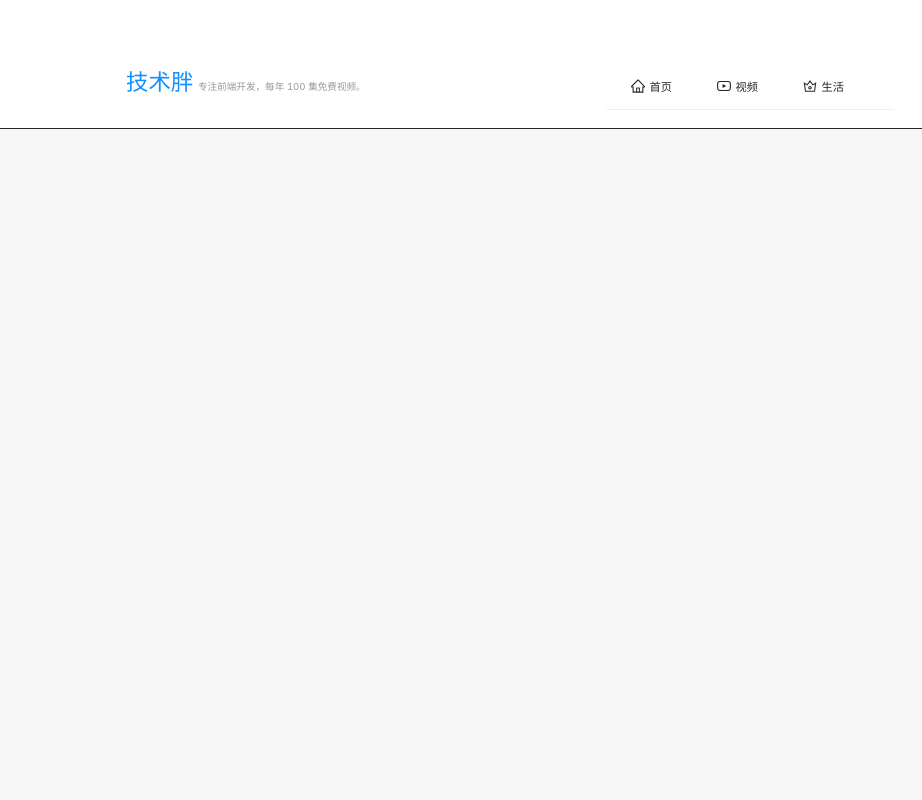
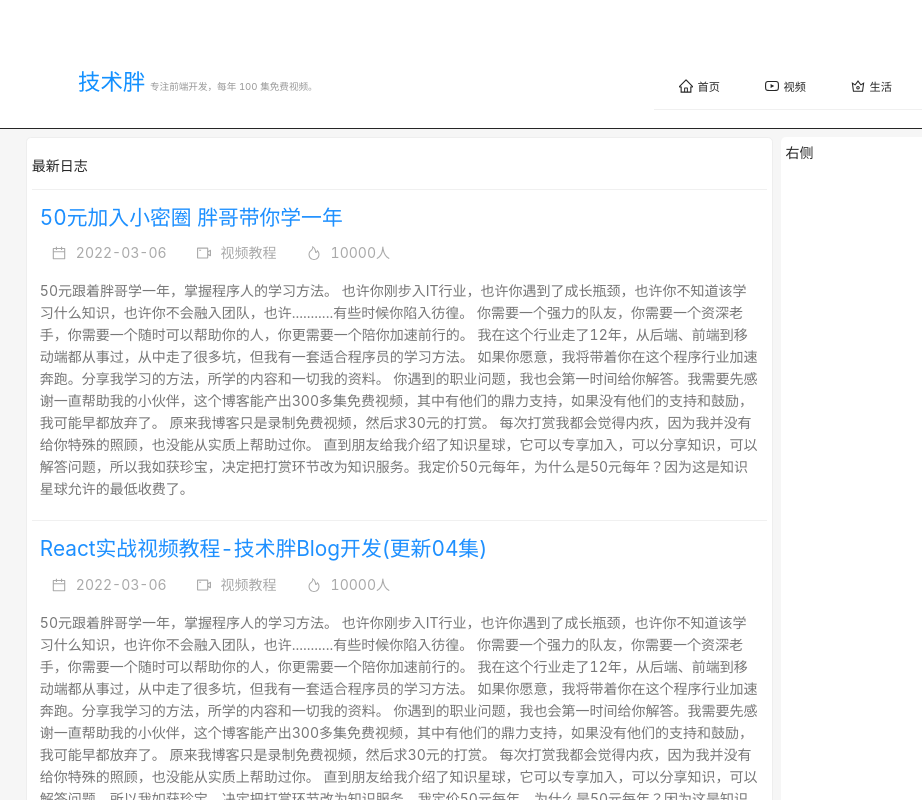
Before and after one commit to hewking/react-blog, a Next.js app: page / in a window 1280 px wide. Shown: the top 800 px of the page, without its empty margins (130-1052 px from the left). Built offline with nearby package versions, Linux system fonts and the light colour scheme.

Commit message:
feature: add 首页list 页面

```diff
--- a/components/Header.js
+++ b/components/Header.js
@@ -6,7 +6,7 @@ import { CrownOutlined , YoutubeOutlined, HomeOutlined} from '@ant-design/icons'
 const Header = () => {
   return <div className={styles.header}>
     <Row type="flex" justify='center'>
-      <Col xs={24} sm={24} md={10} lg={10} xl={10}>
+      <Col xs={24} sm={24} md={10} lg={15} xl={12}>
         <span className={styles.header_logo }>技术胖</span>
         <span className={styles.header_text}>专注前端开发，每年 100 集免费视频。</span>
       </Col>
--- a/pages/index.js
+++ b/pages/index.js
@@ -1,16 +1,50 @@
-import { Button } from 'antd'
+import { Col, Row, List } from 'antd'
 import Head from 'next/head'
 import Image from 'next/image'
 import styles from '../styles/Home.module.css'
+import listStyles from '../static/style/pages/index.module.css';
 import Header from '../components/Header'
+import { useState } from 'react';
+import {CalendarOutlined, VideoCameraOutlined, FireOutlined} from "@ant-design/icons";
 
 export default function Home() {
+
+  const [list, setList] = useState([
+    { title: '50元加入小密圈 胖哥带你学一年', context: '50元跟着胖哥学一年，掌握程序人的学习方法。 也许你刚步入IT行业，也许你遇到了成长瓶颈，也许你不知道该学习什么知识，也许你不会融入团队，也许...........有些时候你陷入彷徨。 你需要一个强力的队友，你需要一个资深老手，你需要一个随时可以帮助你的人，你更需要一个陪你加速前行的。 我在这个行业走了12年，从后端、前端到移动端都从事过，从中走了很多坑，但我有一套适合程序员的学习方法。 如果你愿意，我将带着你在这个程序行业加速奔跑。分享我学习的方法，所学的内容和一切我的资料。 你遇到的职业问题，我也会第一时间给你解答。我需要先感谢一直帮助我的小伙伴，这个博客能产出300多集免费视频，其中有他们的鼎力支持，如果没有他们的支持和鼓励，我可能早都放弃了。 原来我博客只是录制免费视频，然后求30元的打赏。 每次打赏我都会觉得内疚，因为我并没有给你特殊的照顾，也没能从实质上帮助过你。 直到朋友给我介绍了知识星球，它可以专享加入，可以分享知识，可以解答问题，所以我如获珍宝，决定把打赏环节改为知识服务。我定价50元每年，为什么是50元每年？因为这是知识星球允许的最低收费了。' },
+    { title: 'React实战视频教程-技术胖Blog开发(更新04集)', context: '50元跟着胖哥学一年，掌握程序人的学习方法。 也许你刚步入IT行业，也许你遇到了成长瓶颈，也许你不知道该学习什么知识，也许你不会融入团队，也许...........有些时候你陷入彷徨。 你需要一个强力的队友，你需要一个资深老手，你需要一个随时可以帮助你的人，你更需要一个陪你加速前行的。 我在这个行业走了12年，从后端、前端到移动端都从事过，从中走了很多坑，但我有一套适合程序员的学习方法。 如果你愿意，我将带着你在这个程序行业加速奔跑。分享我学习的方法，所学的内容和一切我的资料。 你遇到的职业问题，我也会第一时间给你解答。我需要先感谢一直帮助我的小伙伴，这个博客能产出300多集免费视频，其中有他们的鼎力支持，如果没有他们的支持和鼓励，我可能早都放弃了。 原来我博客只是录制免费视频，然后求30元的打赏。 每次打赏我都会觉得内疚，因为我并没有给你特殊的照顾，也没能从实质上帮助过你。 直到朋友给我介绍了知识星球，它可以专享加入，可以分享知识，可以解答问题，所以我如获珍宝，决定把打赏环节改为知识服务。我定价50元每年，为什么是50元每年？因为这是知识星球允许的最低收费了。' },
+    { title: 'React服务端渲染框架Next.js入门(共12集)', context: '50元跟着胖哥学一年，掌握程序人的学习方法。 也许你刚步入IT行业，也许你遇到了成长瓶颈，也许你不知道该学习什么知识，也许你不会融入团队，也许...........有些时候你陷入彷徨。 你需要一个强力的队友，你需要一个资深老手，你需要一个随时可以帮助你的人，你更需要一个陪你加速前行的。 我在这个行业走了12年，从后端、前端到移动端都从事过，从中走了很多坑，但我有一套适合程序员的学习方法。 如果你愿意，我将带着你在这个程序行业加速奔跑。分享我学习的方法，所学的内容和一切我的资料。 你遇到的职业问题，我也会第一时间给你解答。我需要先感谢一直帮助我的小伙伴，这个博客能产出300多集免费视频，其中有他们的鼎力支持，如果没有他们的支持和鼓励，我可能早都放弃了。 原来我博客只是录制免费视频，然后求30元的打赏。 每次打赏我都会觉得内疚，因为我并没有给你特殊的照顾，也没能从实质上帮助过你。 直到朋友给我介绍了知识星球，它可以专享加入，可以分享知识，可以解答问题，所以我如获珍宝，决定把打赏环节改为知识服务。我定价50元每年，为什么是50元每年？因为这是知识星球允许的最低收费了。' },
+    { title: 'React Hooks 免费视频教程(共11集)', context: '50元跟着胖哥学一年，掌握程序人的学习方法。 也许你刚步入IT行业，也许你遇到了成长瓶颈，也许你不知道该学习什么知识，也许你不会融入团队，也许...........有些时候你陷入彷徨。 你需要一个强力的队友，你需要一个资深老手，你需要一个随时可以帮助你的人，你更需要一个陪你加速前行的。 我在这个行业走了12年，从后端、前端到移动端都从事过，从中走了很多坑，但我有一套适合程序员的学习方法。 如果你愿意，我将带着你在这个程序行业加速奔跑。分享我学习的方法，所学的内容和一切我的资料。 你遇到的职业问题，我也会第一时间给你解答。我需要先感谢一直帮助我的小伙伴，这个博客能产出300多集免费视频，其中有他们的鼎力支持，如果没有他们的支持和鼓励，我可能早都放弃了。 原来我博客只是录制免费视频，然后求30元的打赏。 每次打赏我都会觉得内疚，因为我并没有给你特殊的照顾，也没能从实质上帮助过你。 直到朋友给我介绍了知识星球，它可以专享加入，可以分享知识，可以解答问题，所以我如获珍宝，决定把打赏环节改为知识服务。我定价50元每年，为什么是50元每年？因为这是知识星球允许的最低收费了。' },
+  ]);
+
   return (
     <div className={styles.container}>
       <Head>
         <title>Home</title>
       </Head>
-      <Header/>
+      <Header />
+      <Row type="flex" justify='center' className='comm-main'>
+        <Col className='comm-left' xs={24} sm={24} md={16} lg={18} xl={14}>
+          <List
+            header={<div cla>最新日志</div>}
+            itemLayout="vertical"
+            dataSource={list}
+            renderItem={item => {
+              return (<List.Item>
+                <div className={listStyles.list_title}>
+                  {item.title}
+                </div>
+                <div className={listStyles.list_icon}>
+                  <span><CalendarOutlined />2022-03-06</span>
+                  <span><VideoCameraOutlined />视频教程</span>
+                  <span><FireOutlined />10000人</span>
+                </div>
+                <div className={listStyles.list_context}>{item.context}</div>
+              </List.Item>);
+            }}
+          />
+        </Col>
+        <Col className='comm-right' xs={0} sm={0} md={7} lg={5} xl={4}>右侧</Col>
+      </Row>
     </div>
   )
 }
--- a/static/style/components/header.module.css
+++ b/static/style/components/header.module.css
@@ -2,7 +2,7 @@
   background-color: #fff;
   padding: 4rem;
   overflow: hidden;
-  height: 2.8rem;
+  height: 3.2rem;
   border-bottom: 1px solid ;
 }
 
@@ -22,7 +22,7 @@
 }
 
 .ant_menu {
-  line-height: 2.6rem;
+  line-height: 2.8rem;
 }
 
 .ant_menu_item {
--- a/static/style/pages/comm.css
+++ b/static/style/pages/comm.css
@@ -1,3 +1,22 @@
 body {
   background-color: #f6f6f6;
 }
+
+.comm-main {
+  margin-top: .5rem;
+}
+
+.comm-left {
+  background-color: #fff;
+  padding: .3rem;
+  border-radius: .3rem;
+  border: 1px solid #eee;
+}
+
+.comm-right {
+  background-color: #fff;
+  margin-left: .5rem;
+  padding: .3rem;
+  border-radius: .3rem;
+  border-bottom: 1px solid #eee;
+}
--- /dev/null
+++ b/static/style/pages/index.module.css
@@ -0,0 +1,20 @@
+ .list_title {
+  font-size: 1.3rem;
+  color: #1e90ff;
+  padding: 0 0.5rem;
+ }
+
+ .list_context {
+  color: #777;
+  padding: .5rem;
+ }
+
+ .list_icon {
+  padding: .5rem 0;
+  color: #AAA;
+ }
+
+ .list_icon span {
+  display: inline-block;
+  padding: 0 10px;
+ }
```
Also changed, not shown: pages/detailed.js (added, +19 -0 lines), pages/list.js (added, +19 -0 lines).
